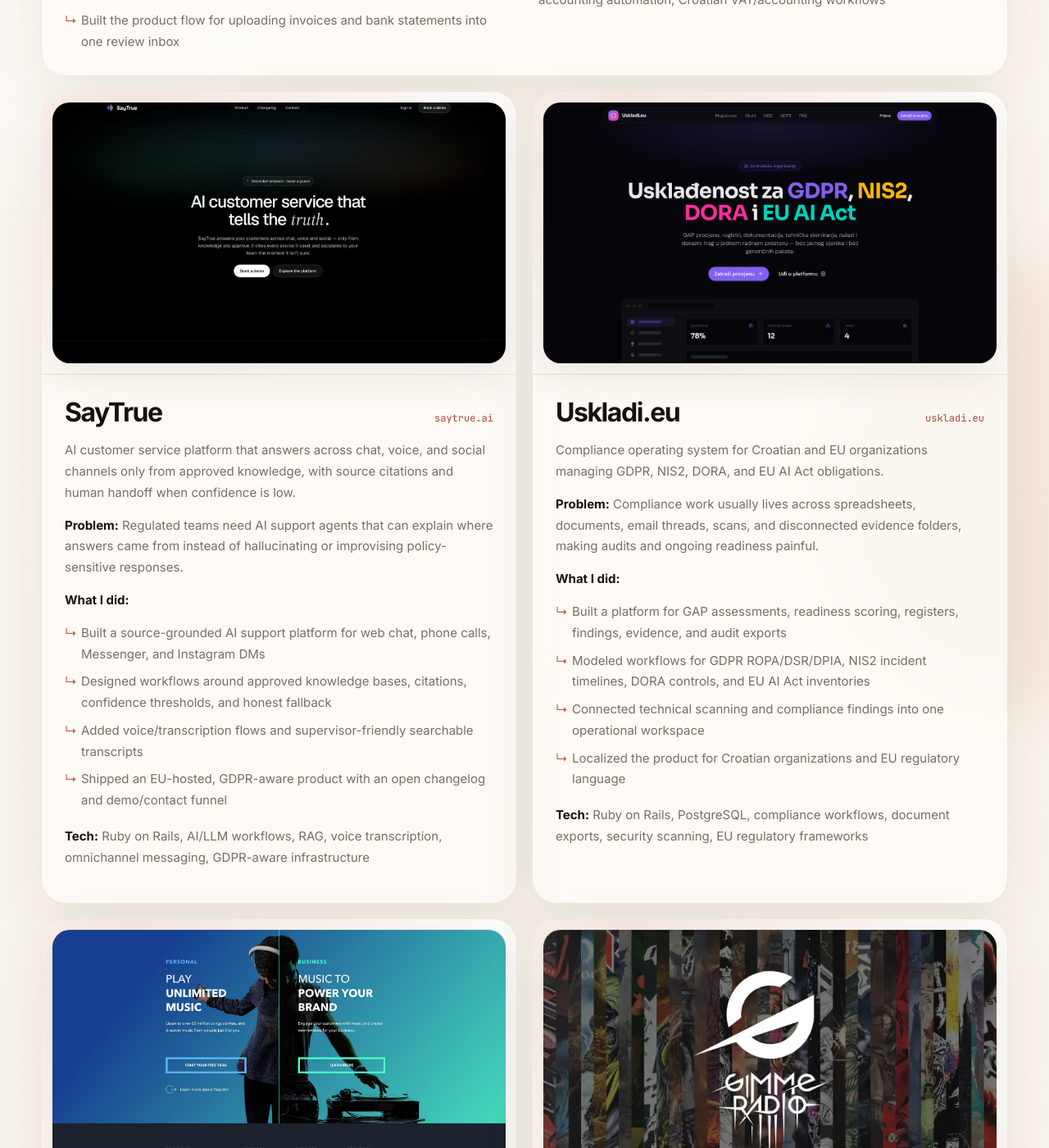
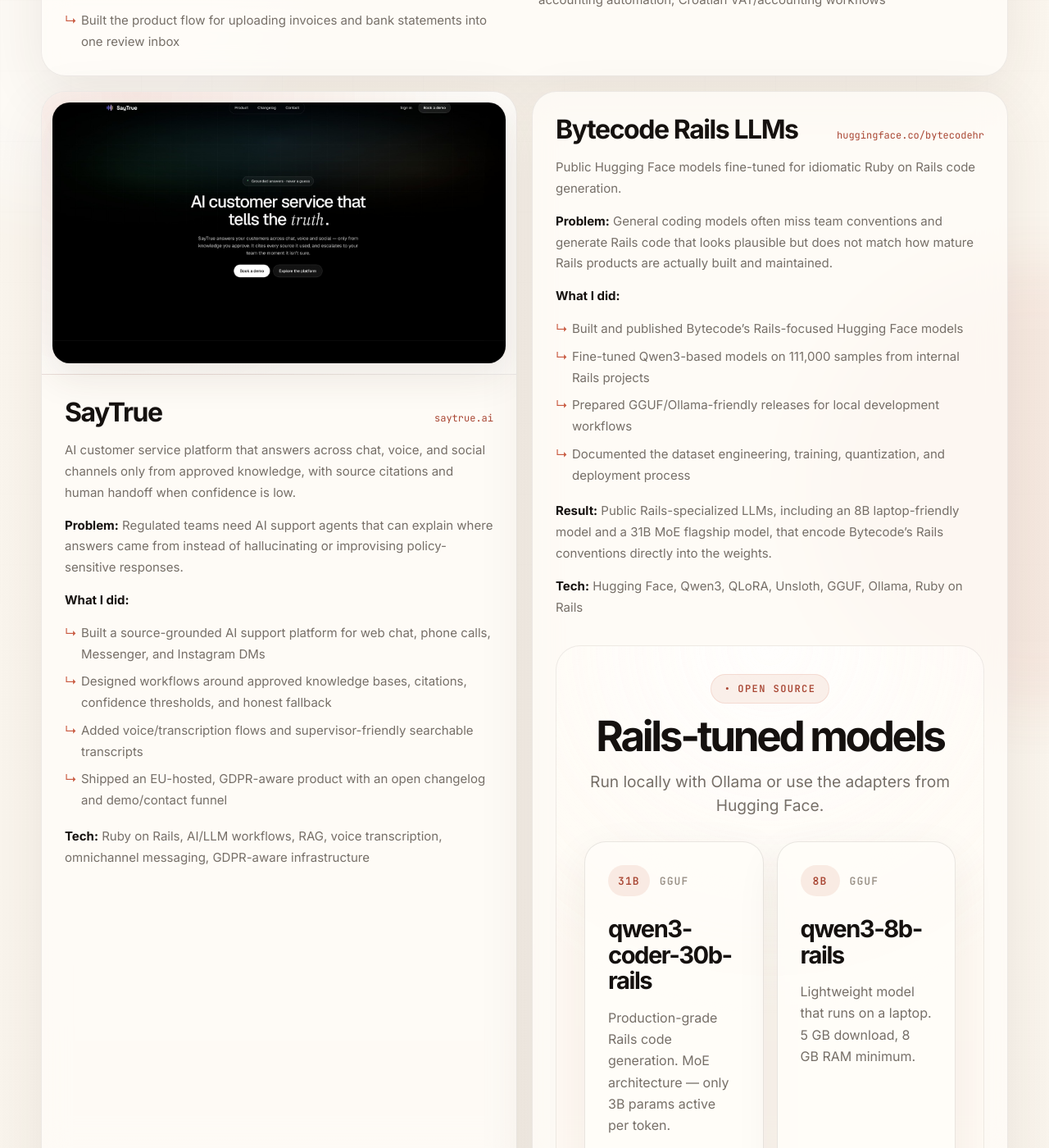
Before and after one commit to vmarcetic/vmarcetic.github.io, a Jekyll site: the page built from index.md, in a window 1280 px wide and 1400 px high, scrolled down 2850 px. Shown: the whole window at 82% size. Built offline with Jekyll 4.4.1, drawn with Linux system fonts in a browser that asks for light colours; some of the changed text lies outside the part shown.

Commit message:
Restore Bytecode Rails LLMs below eRacuni

```diff
--- a/_data/projects.yml
+++ b/_data/projects.yml
@@ -30,6 +30,45 @@
     - Shipped an EU-hosted, GDPR-aware product with an open changelog and demo/contact funnel
 
     **Tech:** Ruby on Rails, AI/LLM workflows, RAG, voice transcription, omnichannel messaging, GDPR-aware infrastructure
+
+- name: Bytecode Rails LLMs
+  link: huggingface.co/bytecodehr
+  description: |
+    Public Hugging Face models fine-tuned for idiomatic Ruby on Rails code generation.
+
+    **Problem:** General coding models often miss team conventions and generate Rails code that looks plausible but does not match how mature Rails products are actually built and maintained.
+
+    **What I did:**
+    - Built and published Bytecode's Rails-focused Hugging Face models
+    - Fine-tuned Qwen3-based models on 111,000 samples from internal Rails projects
+    - Prepared GGUF/Ollama-friendly releases for local development workflows
+    - Documented the dataset engineering, training, quantization, and deployment process
+
+    **Result:** Public Rails-specialized LLMs, including an 8B laptop-friendly model and a 31B MoE flagship model, that encode Bytecode's Rails conventions directly into the weights.
+
+    **Tech:** Hugging Face, Qwen3, QLoRA, Unsloth, GGUF, Ollama, Ruby on Rails
+  model_links:
+    - size: 31B
+      type: GGUF
+      name: qwen3-coder-30b-rails
+      description: Production-grade Rails code generation. MoE architecture — only 3B params active per token.
+      url: https://huggingface.co/bytecodehr/qwen3-coder-30b-rails
+    - size: 8B
+      type: GGUF
+      name: qwen3-8b-rails
+      description: Lightweight model that runs on a laptop. 5 GB download, 8 GB RAM minimum.
+      url: https://huggingface.co/bytecodehr/qwen3-8b-rails
+    - size: 7B
+      type: LoRA
+      name: qwen2.5-coder-7b-rails
+      description: LoRA adapter for Qwen 2.5 Coder 7B. Merge with base model for Rails-tuned generation.
+      url: https://huggingface.co/bytecodehr/qwen2.5-coder-7b-rails
+    - size: 3B
+      type: LoRA
+      name: qwen2.5-coder-3b-rails
+      description: Compact LoRA adapter. Fast inference for code completion and small generation tasks.
+      url: https://huggingface.co/bytecodehr/qwen2.5-coder-3b-rails
+  model_index_url: https://huggingface.co/bytecodehr
 
 - name: Uskladi.eu
   link: uskladi.eu
```
